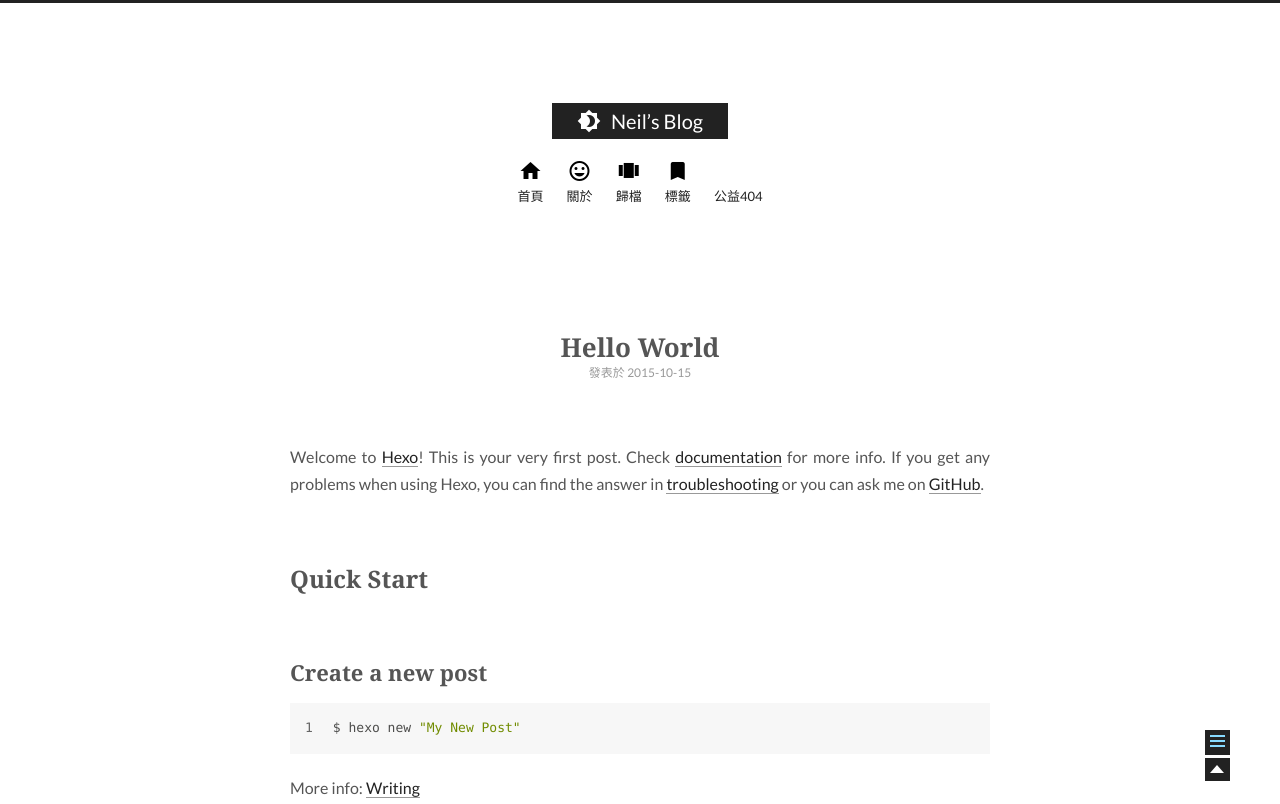
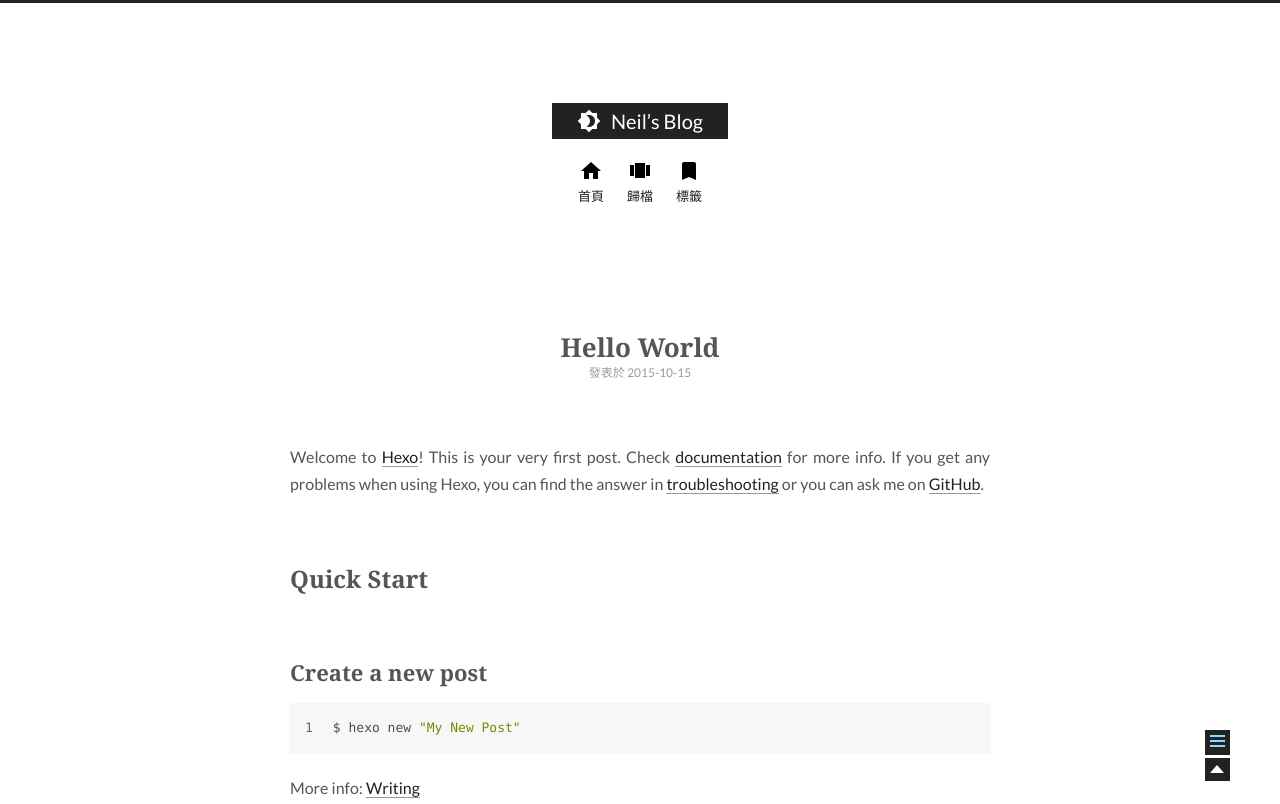
Before and after one commit to NeilChan/NeilChan.github.io, a plain HTML site: page 2015/10/15/hello-world/index.html in a window 1280 px wide. Shown: the top 804 px of the page. Drawn offline with Linux system fonts and the light colour scheme.

Commit message:
Site updated: 2015-10-15 20:31:13

```diff
--- a/2015/10/15/hello-world/index.html
+++ b/2015/10/15/hello-world/index.html
@@ -124,14 +124,6 @@
         </li>
 
 
-        <li class="menu-item menu-item-about">
-          <a href="/about" rel="section">
-            <i class="menu-item-icon icon-next-about"></i> <br />
-            關於
-          </a>
-        </li>
-
-
         <li class="menu-item menu-item-archives">
           <a href="/archives" rel="section">
             <i class="menu-item-icon icon-next-archives"></i> <br />
@@ -144,14 +136,6 @@
           <a href="/tags" rel="section">
             <i class="menu-item-icon icon-next-tags"></i> <br />
             標籤
-          </a>
-        </li>
-
-
-        <li class="menu-item menu-item-commonweal">
-          <a href="/404.html" rel="section">
-            <i class="menu-item-icon icon-next-commonweal"></i> <br />
-            公益404
           </a>
         </li>
 
```
Also changed, not shown: archives/2015/10/index.html (+0 -16 lines), archives/2015/index.html (+0 -16 lines), archives/index.html (+0 -16 lines), index.html (+0 -16 lines).
